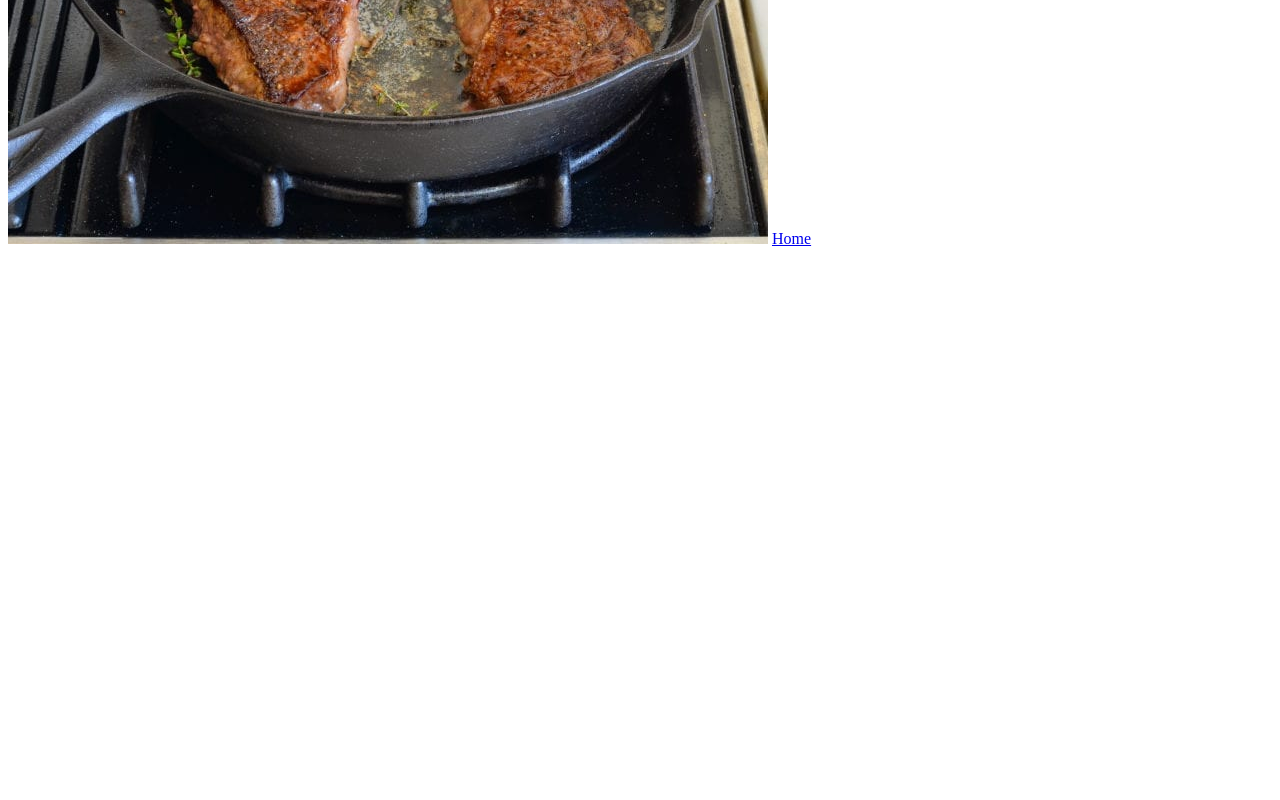
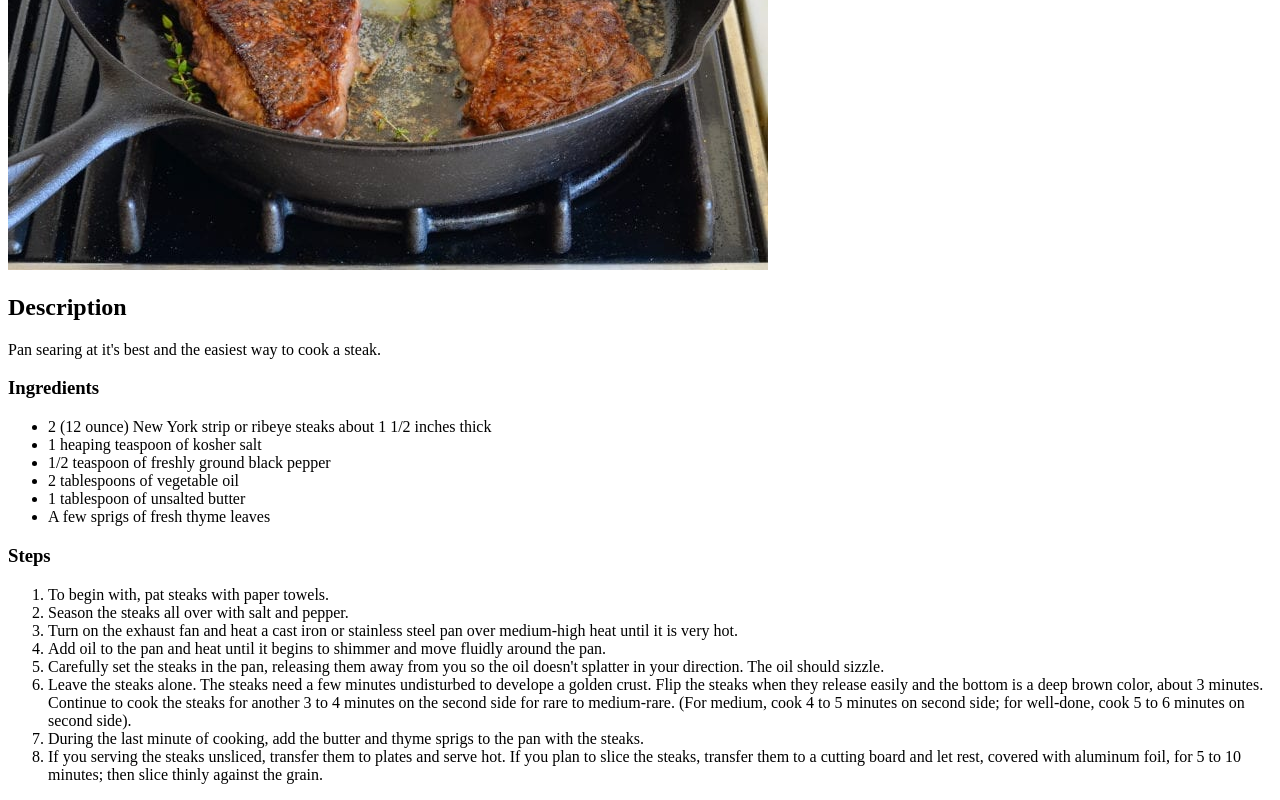
Before and after one commit to crowe73/odin-recipes-v-2, a plain HTML site: page recipes/pan-fried-steak.html in a window 1280 px wide. Shown: the part 387-1187 px from the top of the page. Before the commit the page ends 800 px from the top, so only its background shows below. Drawn offline with Linux system fonts and the light colour scheme.

Commit message:
Complete pan fried steak recipe page
Move Home link to the top of recipe page
Add description, ingredients, and steps to recipe
page

```diff
--- a/recipes/pan-fried-steak.html
+++ b/recipes/pan-fried-steak.html
@@ -9,8 +9,58 @@
         <!-- <script src="javascript.js" defer></script> -->
     </head>
     <body>
+        <a href="../index.html">Home</a>
         <h1>Pan Fried Steak</h1>
         <img src="../images/pan-fried-steak.jpg">
-        <a href="../index.html">Home</a>
+        <h2>Description</h2>
+        <p>
+            Pan searing at it's best and the easiest way to cook a steak.
+        </p>
+        <h3>Ingredients</h3>
+        <ul>
+            <li>
+                2 (12 ounce) New York strip or ribeye steaks about 1 1/2 inches thick
+            </li>
+            <li>1 heaping teaspoon of kosher salt</li>
+            <li>1/2 teaspoon of freshly ground black pepper</li>
+            <li>2 tablespoons of vegetable oil</li>
+            <li>1 tablespoon of unsalted butter</li>
+            <li>A few sprigs of fresh thyme leaves</li>
+        </ul>
+        <h3>Steps</h3>
+        <ol>
+            <li>To begin with, pat steaks with paper towels.</li>
+            <li>Season the steaks all over with salt and pepper.</li>
+            <li>
+                Turn on the exhaust fan and heat a cast iron or stainless steel pan
+                over medium-high heat until it is very hot.
+            </li>
+            <li>
+                Add oil to the pan and heat until it begins to shimmer and move fluidly
+                around the pan.
+            </li>
+            <li>
+                Carefully set the steaks in the pan, releasing them away from you so
+                the oil doesn't splatter in your direction. The oil should sizzle.
+            </li>
+            <li>
+                Leave the steaks alone. The steaks need a few minutes undisturbed to
+                develope a golden crust. Flip the steaks when they release easily and
+                the bottom is a deep brown color, about 3 minutes. Continue to cook
+                the steaks for another 3 to 4 minutes on the second side for rare
+                to medium-rare. (For medium, cook 4 to 5 minutes on second side; for
+                well-done, cook 5 to 6 minutes on second side).
+            </li>
+            <li>
+                During the last minute of cooking, add the butter and thyme sprigs to
+                the pan with the steaks.
+            </li>
+            <li>
+                If you serving the steaks unsliced, transfer them to plates and serve
+                hot. If you plan to slice the steaks, transfer them to a cutting board
+                and let rest, covered with aluminum foil, for 5 to 10 minutes; then
+                slice thinly against the grain.
+            </li>
+        </ol>
     </body>
 </html>
```
